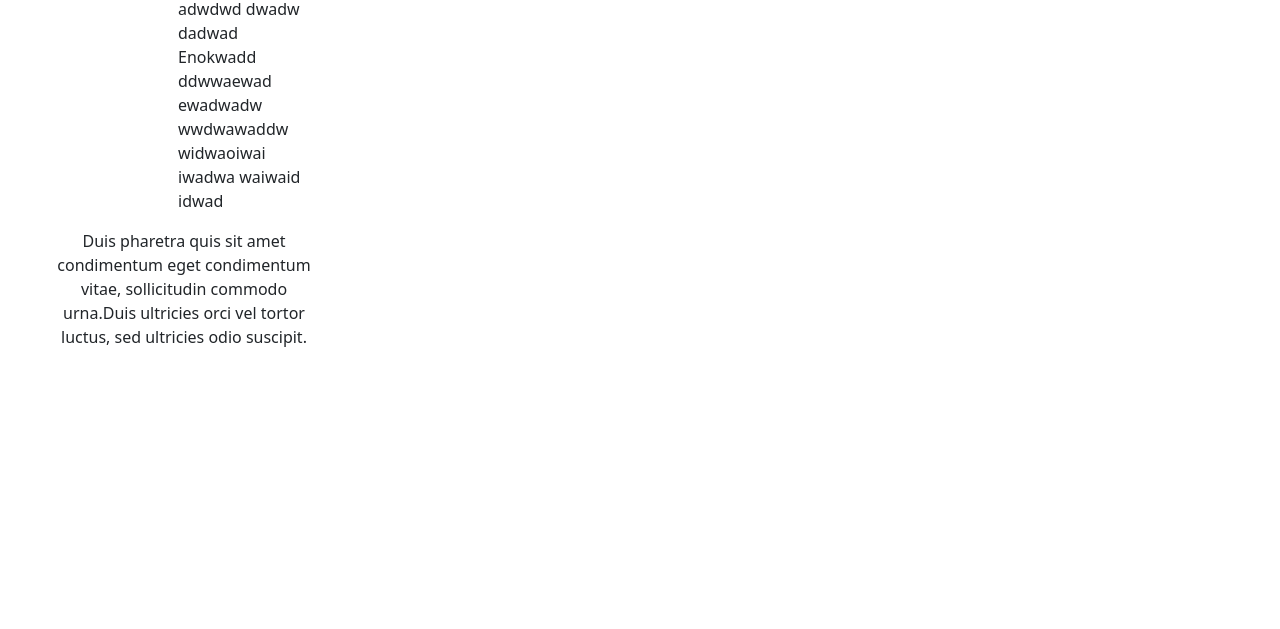
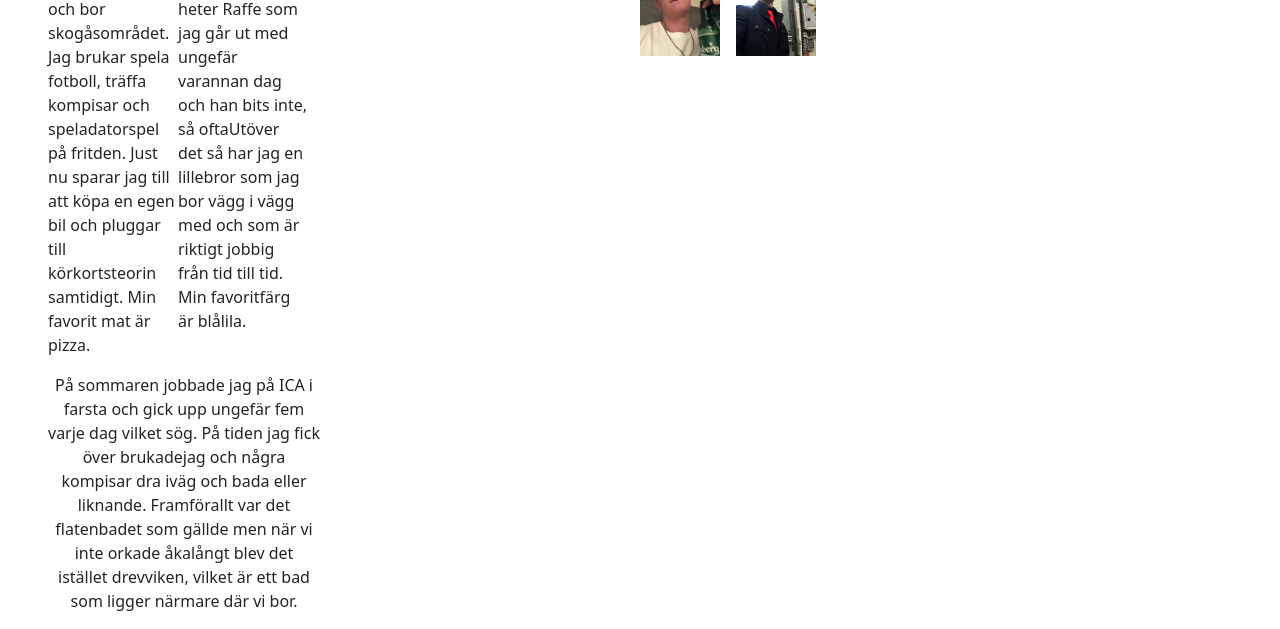
Before and after one commit to Enokek/U220909X, a plain HTML site: page public/index.html in a window 1280 px wide. Shown: the part 185-814 px from the top of the page. Drawn offline with nearby package versions, Linux system fonts and the light colour scheme.

Commit message:
Finished the project and fixed remaining errors

```diff
--- a/public/app.js
+++ b/public/app.js
@@ -39,19 +39,22 @@ function build(){
     aboutEnok.appendChild(container);
 
     const aboutEnok1 = document.createElement("p") // Textruta 1 om mig själv
-    aboutEnok1.innerHTML = 'Hej jag hegete ajne ';
+    aboutEnok1.innerHTML = 'Hej jag heter Enok Ekelund och bor skogåsområdet. Jag brukar spela fotboll, träffa kompisar och spela' +
+    'datorspel på fritden. Just nu sparar jag till att köpa en egen bil och pluggar till körkortsteorin samtidigt. Min favorit mat är pizza.';
+
     aboutEnok1.className = 'text-black w-50 float-start ';
     container.appendChild(aboutEnok1);
 
     const aboutEnok2 = document.createElement("p") // Textruta 2 om mig själv
-    aboutEnok2.innerHTML = 'Enok wakddwadawdwwan adwdwd  dwadw dadwad Enokwadd ddwwaewad ewadwadw  wwdwawad' +
-    'dw widwaoiwai iwadwa waiwaid idwad';
+    aboutEnok2.innerHTML = 'Hemma har jag en hund som heter Raffe som jag går ut med ungefär varannan dag och han bits inte, så ofta' +
+    'Utöver det så har jag en lillebror som jag bor vägg i vägg med och som är riktigt jobbig från tid till tid. Min favoritfärg är blålila.'
     aboutEnok2.className = 'text-black w-50 float-end ';
     container.appendChild(aboutEnok2);
 
     const aboutEnok3 = document.createElement("p") // Textruta 2 om mig själv
-    aboutEnok3.innerHTML = 'Duis pharetra quis sit amet condimentum eget condimentum vitae, sollicitudin commodo urna.' +
-    'Duis ultricies orci vel tortor luctus, sed ultricies odio suscipit.';
+    aboutEnok3.innerHTML = 'På sommaren jobbade jag på ICA i farsta och gick upp ungefär fem varje dag vilket sög. På tiden jag fick över brukade' +
+    'jag och några kompisar dra iväg och bada eller liknande. Framförallt var det flatenbadet som gällde men när vi inte orkade åka' +
+    'långt blev det istället drevviken, vilket är ett bad som ligger närmare där vi bor.';
     aboutEnok3.className = 'text-black w-100 text-center ps-5 ';
     aboutEnok.appendChild(aboutEnok3);
 
@@ -65,6 +68,19 @@ function build(){
     portraitTitle.className = 'text-black mt-3  ';
     imagePortraits.appendChild(portraitTitle);
 
+    const img1 = document.createElement("img");
+    img1.className = 'w-25 h-25 me-3';
+    img1.setAttribute('src', 'enok.jpg')
+    imagePortraits.appendChild(img1);
+
+    const img2 = document.createElement("img");
+    img2.className = 'w-25 h-25';
+    img2.setAttribute('src', 'enok1.jpg')
+    imagePortraits.appendChild(img2);
+
+
+
+
 
 
 
--- a/public/index.html
+++ b/public/index.html
@@ -5,7 +5,7 @@
     <meta http-equiv="X-UA-Compatible" content="IE=edge">
     <meta name="viewport" content="width=device-width, initial-scale=1.0">
     <link href="https://cdn.jsdelivr.net/npm/bootstrap@5.0.2/dist/css/bootstrap.min.css" rel="stylesheet">
-    <script src="https://cdn.jsdelivr.net/npm/bootstrap@5.0.2/dist/js/bootstrap.bundle.min.js"></script>     <title>Document</title>
+    <script src="https://cdn.jsdelivr.net/npm/bootstrap@5.0.2/dist/js/bootstrap.bundle.min.js"></script>     <title>Home</title>
 </head>
 <body>
     <div id="app">
```
Also changed, not shown: public/enok.jpg (added), public/enok1.jpg (added).
